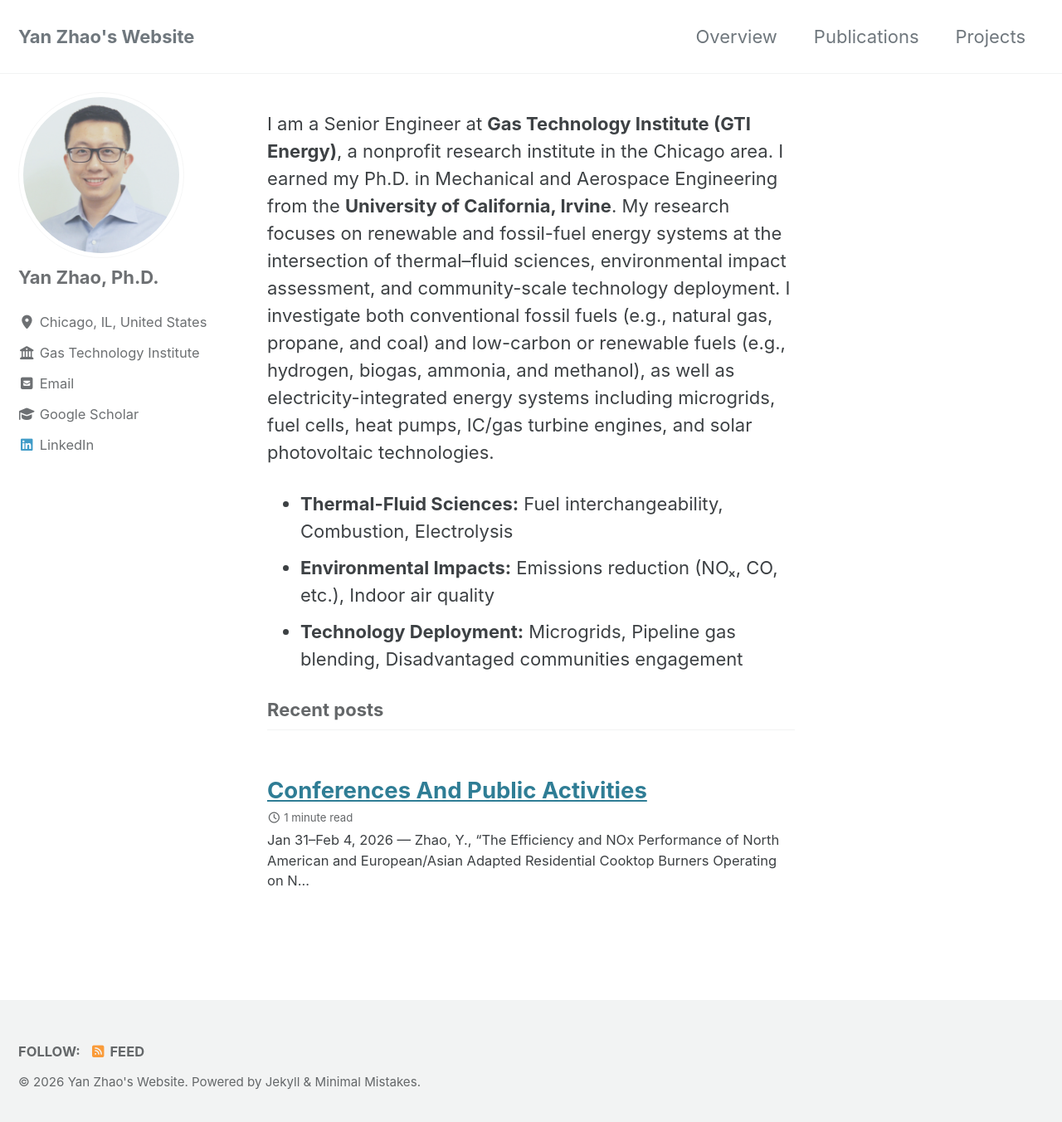
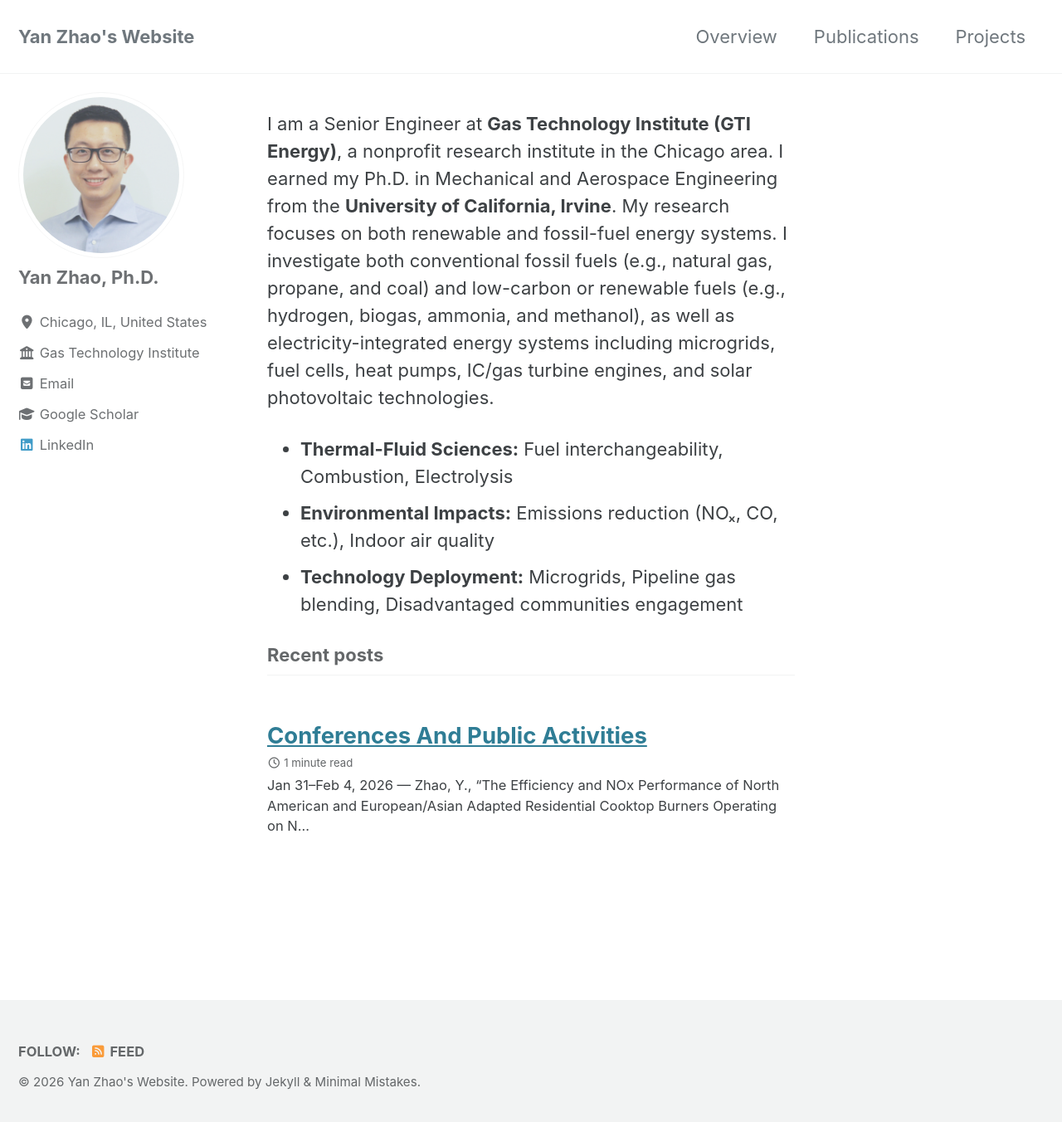
Before and after one commit to yanzhaoenergy/yanzhaoenergy.github.io, a Jekyll site: the page built from index.html, in a window 1280 px wide and 1360 px high. Shown: the top 1352 px of the window at 83% size. Built offline with Jekyll 4.4.1, drawn with Linux system fonts in a browser that asks for light colours; cached includes are drawn as plain includes; the list of posts is cut into pages by our own code.

Commit message:
Update index.html

```diff
--- a/index.html
+++ b/index.html
@@ -5,8 +5,7 @@ author_profile: true
 
 <p>I am a Senior Engineer at <strong>Gas Technology Institute (GTI Energy)</strong>, a nonprofit research institute in the Chicago area.
 I earned my Ph.D. in Mechanical and Aerospace Engineering from the <strong>University of California, Irvine</strong>.
-My research focuses on renewable and fossil-fuel energy systems at the intersection of thermal–fluid sciences,
-environmental impact assessment, and community-scale technology deployment.
+My research focuses on both renewable and fossil-fuel energy systems.
 I investigate both conventional fossil fuels (e.g., natural gas, propane, and coal) and low-carbon or renewable fuels (e.g., hydrogen, biogas, ammonia, and methanol),
 as well as electricity-integrated energy systems including microgrids, fuel cells, heat pumps, IC/gas turbine engines, and solar photovoltaic technologies. </p>
 <ul>
```
